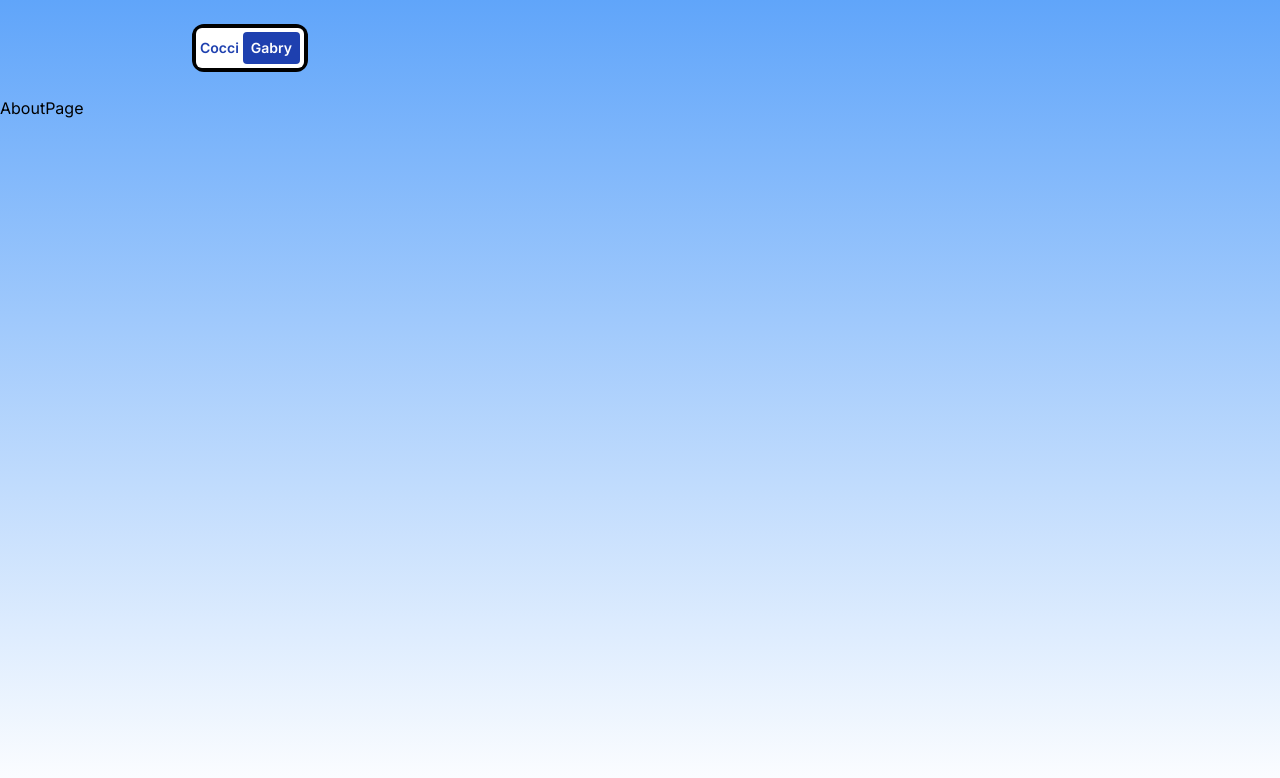
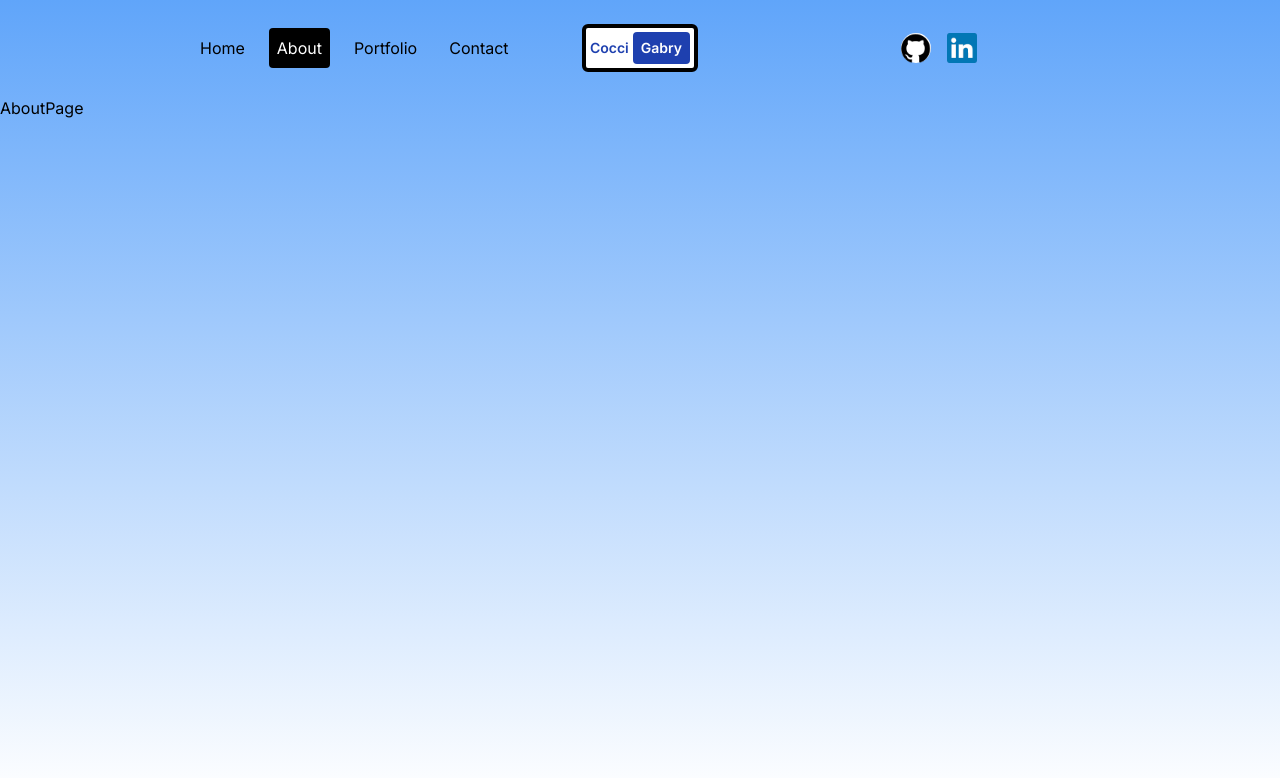
Before and after one commit to coccigabry/coccigabry-dev, a Next.js app: page /about in a window 1280 px wide. Shown: the top 778 px of the page. Built offline with nearby package versions, Linux system fonts and the light colour scheme.

Commit message:
ending navbar

```diff
--- /dev/null
+++ b/src/components/navLink.jsx
@@ -0,0 +1,18 @@
+"use client";
+
+import Link from "next/link";
+import { usePathname } from "next/navigation";
+
+const NavLink = ({ link }) => {
+  const pathName = usePathname();
+
+  const selected = pathName === link.url ? "bg-black text-white" : "";
+
+  return (
+    <Link key={link.title} className={`rounded p-2 ${selected}`} href={link.url}>
+      {link.title}
+    </Link>
+  );
+};
+
+export default NavLink;
--- a/src/components/navbar.jsx
+++ b/src/components/navbar.jsx
@@ -1,20 +1,82 @@
-import Link from "next/link"
+"use client";
+
+import Image from "next/image";
+import Link from "next/link";
+import { useState } from "react";
+import NavLink from "./navLink";
+
+const links = [
+  { url: "/", title: "Home" },
+  { url: "/about", title: "About" },
+  { url: "/portfolio", title: "Portfolio" },
+  { url: "/contact", title: "Contact" },
+];
+
+const social = [
+  { url: "https://github.com/coccigabry", src: "/github.png", name: "Github" },
+  {
+    url: "https://it.linkedin.com/in/gabriele-cocilovo-b44458315",
+    src: "/linkedin.png",
+    name: "LinkedIn",
+  },
+];
 
 const Navbar = () => {
+  const [open, setOpen] = useState(false);
+
+  const handleMenuClick = () => setOpen(!open);
+
   return (
     <div className="h-full flex items-center justify-between px-4 sm:px-8 md:px-12 lg:px-20 xl:px-48">
+      {/* LINKS */}
+      <div className="hidden md:flex gap-4 w-1/3">
+        {links.map((link) => (
+          <NavLink key={link.title} link={link} />
+        ))}
+      </div>
       {/* LOGO */}
-            <div className="bg-black rounded-xl p-1">
-                <Link href="/" className="text-sm bg-white rounded-md p-1 font-semibold flex items-center justify-center">
+      <div className="rounded-xl p-1 md:hidden lg:flex justify-center">
+        <Link
+          href="/"
+          className="border-4 border-black text-sm bg-white rounded-md p-1 font-semibold flex items-center justify-center"
+        >
           <span className="text-blue-800 mr-1">Cocci</span>
-                    <span className="w-15 h-8 rounded bg-blue-800 text-white flex items-center justify-center px-2">Gabry</span>
+          <span className="w-15 h-8 rounded bg-blue-800 text-white flex items-center justify-center px-2">
+            Gabry
+          </span>
         </Link>
       </div>
+      {/* SOCIAL */}
+      <div className="hidden md:flex gap-4 justify-center w-1/3">
+        {social.map((item) => (
+          <Link key={item.name} href={item.url} className="bg-white rounded-2xl">
+            <Image src={item.src} alt={item.name} width={30} height={30} />
+          </Link>
+        ))}
+      </div>
       {/* RESPONSIVE MENU */}
-            <div>
-
+      <div className="md:hidden">
+        {/* MENU BUTTON */}
+        <button
+          className="w-10 h-8 flex flex-col justify-between z-50 relative"
+          onClick={handleMenuClick}
+        >
+          <div className="w-10 h-1 bg-black rounded"></div>
+          <div className="w-10 h-1 bg-black rounded"></div>
+          <div className="w-10 h-1 bg-black rounded"></div>
+        </button>
+        {/* MENU LIST */}
+        {open && (
+          <div className="absolute top-0 left-0 w-screen h-screen bg-black text-white flex flex-col items-center justify-center gap-8 text-4xl">
+            {links.map((link) => (
+              <Link key={link.title} href={link.url}>
+                {link.title}
+              </Link>
+            ))}
+          </div>
+        )}
       </div>
     </div>
-    )
-}
-export default Navbar
+  );
+};
+export default Navbar;
```
Also changed, not shown: public/github.png (added), public/linkedin.png (added). Lines whose indentation alone changed are shown as unchanged.
